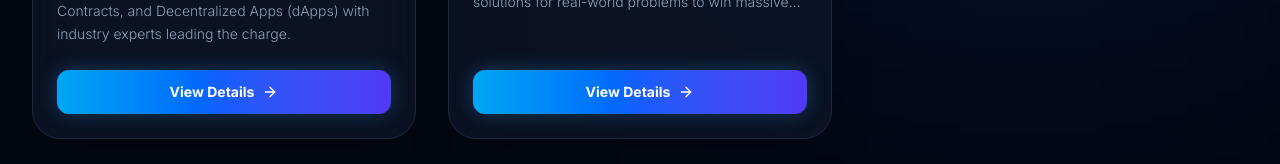
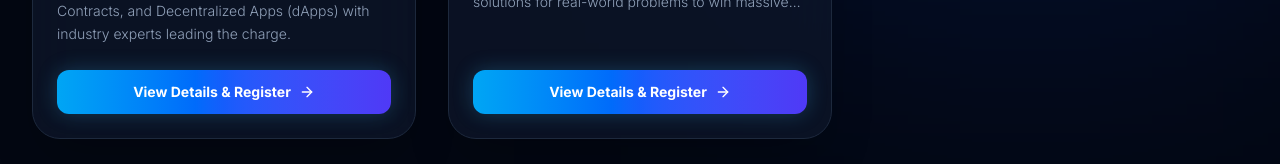
Before and after one commit to Prashant07-jaiswal/CSI_SRMCEM-X-D-CODERS-website-UI, a Next.js app: page /events in a window 1280 px wide. Shown: the part 1017-1181 px from the top of the page. Built offline with nearby package versions, Linux system fonts and the light colour scheme; no server answers; the database is empty.

Commit message:
Update page.tsx

```diff
--- a/src/app/events/page.tsx
+++ b/src/app/events/page.tsx
@@ -199,7 +199,7 @@ export default function EventsPage() {
                       onClick={() => setSelectedEvent(event)}
                       className="w-full py-3 rounded-xl bg-gradient-to-r from-sky-500 via-blue-600 to-indigo-600 hover:from-sky-400 hover:to-blue-500 text-white font-bold flex items-center justify-center gap-2 text-sm shadow-[0_0_20px_rgba(56,189,248,0.25)] transition-all duration-300 hover:scale-[1.02] cursor-pointer"
                     >
-                      View Details
+                      {event.category !== "past" ? "View Details & Register" : "View Details"}
                       <ArrowRight className="w-4 h-4 group-hover:translate-x-1 transition-transform" />
                     </button>
                   </div>
```
